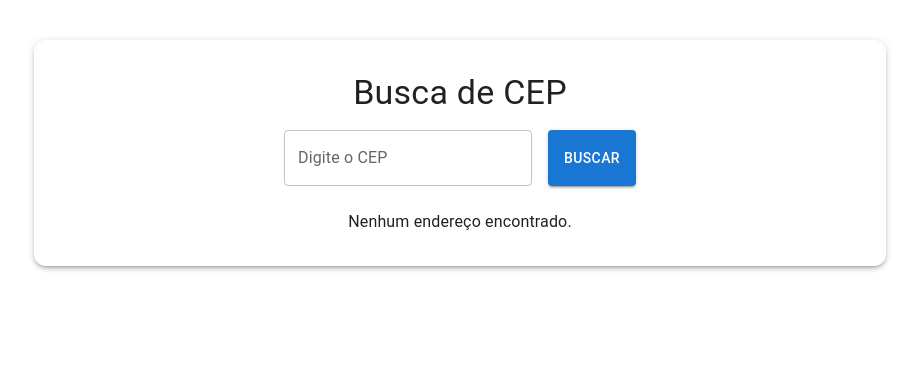
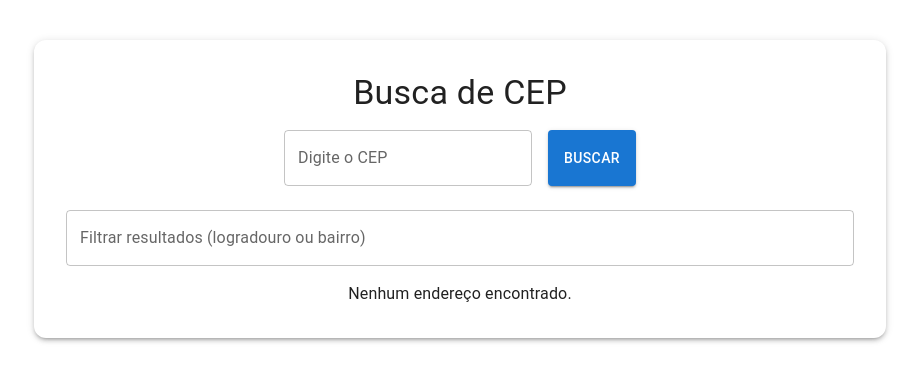
Before and after one commit to oraphateixeira/CEP, a React (Create React App) app in the folder cepapp/: page / in a window 1280 px wide. Shown: the top 382 px of the page, without its empty margins (180-1099 px from the left). Built offline with nearby package versions, Linux system fonts and the light colour scheme.

Commit message:
Adiciona filtro de endereços e loading enquanto a API responde

```diff
--- a/cepapp/src/App.js
+++ b/cepapp/src/App.js
@@ -2,12 +2,19 @@ import React, { useState } from "react";
 import SearchBar from "./components/SearchBar";
 import AddressList from "./components/AddressList";
 import AddressDetails from "./components/AddressDetails";
-import { Container, Typography, Box, Paper, Alert } from "@mui/material";
+import { Container, Typography, Box, Paper, Alert, TextField } from "@mui/material";
 
 function App() {
   const [addresses, setAddresses] = useState([]);
   const [selectedAddress, setSelectedAddress] = useState(null);
   const [error, setError] = useState("");
+  const [loading, setLoading] = useState(false);
+  const [filter, setFilter] = useState("");
+
+  const filteredAddresses = addresses.filter(addr =>
+    addr.logradouro?.toLowerCase().includes(filter.toLowerCase()) ||
+    addr.bairro?.toLowerCase().includes(filter.toLowerCase())
+  );
 
   return (
     <Container maxWidth="md" sx={{ mt: 5 }}>
@@ -24,10 +31,22 @@ function App() {
           </Box>
         )}
 
-        <SearchBar setAddresses={setAddresses} setError={setError} />
+        <SearchBar setAddresses={setAddresses} setError={setError} setLoading={setLoading} />
 
         <Box mt={3}>
-          <AddressList addresses={addresses} onSelect={setSelectedAddress} />
+          <TextField
+            label="Filtrar resultados (logradouro ou bairro)"
+            variant="outlined"
+            fullWidth
+            value={filter}
+            onChange={(e) => setFilter(e.target.value)}
+            sx={{ mb: 2 }}
+          />
+
+          {loading && <Typography align="center">Carregando...</Typography>}
+
+          <AddressList addresses={filteredAddresses} onSelect={setSelectedAddress} />
+
           {selectedAddress && <AddressDetails address={selectedAddress} />}
         </Box>
       </Paper>
--- a/cepapp/src/components/SearchBar.js
+++ b/cepapp/src/components/SearchBar.js
@@ -1,7 +1,7 @@
 import React, { useState } from "react";
 import { TextField, Button, Box } from "@mui/material";
 
-function SearchBar({ setAddresses, setError }) {
+function SearchBar({ setAddresses, setError, setLoading }) {
   const [cep, setCep] = useState("");
 
   const handleSearch = async () => {
@@ -14,6 +14,7 @@ function SearchBar({ setAddresses, setError }) {
     }
 
     setError("");
+    setLoading(true);
 
     try {
       const res = await fetch(`https://viacep.com.br/ws/${cleanCep}/json/`);
@@ -21,6 +22,7 @@ function SearchBar({ setAddresses, setError }) {
       if (!res.ok) {
         setAddresses([]);
         setError("Erro ao acessar a API. Tente novamente.");
+        setLoading(false);
         return;
       }
 
@@ -29,15 +31,18 @@ function SearchBar({ setAddresses, setError }) {
       if (data.erro) {
         setAddresses([]);
         setError("CEP não encontrado.");
+        setLoading(false);
         return;
       }
 
       setAddresses([data]);
       setError("");
+      setLoading(false);
     } catch (err) {
       console.error("Erro na requisição:", err);
       setAddresses([]);
       setError("Erro na requisição. Verifique sua conexão e tente novamente.");
+      setLoading(false);
     }
   };
 
```
